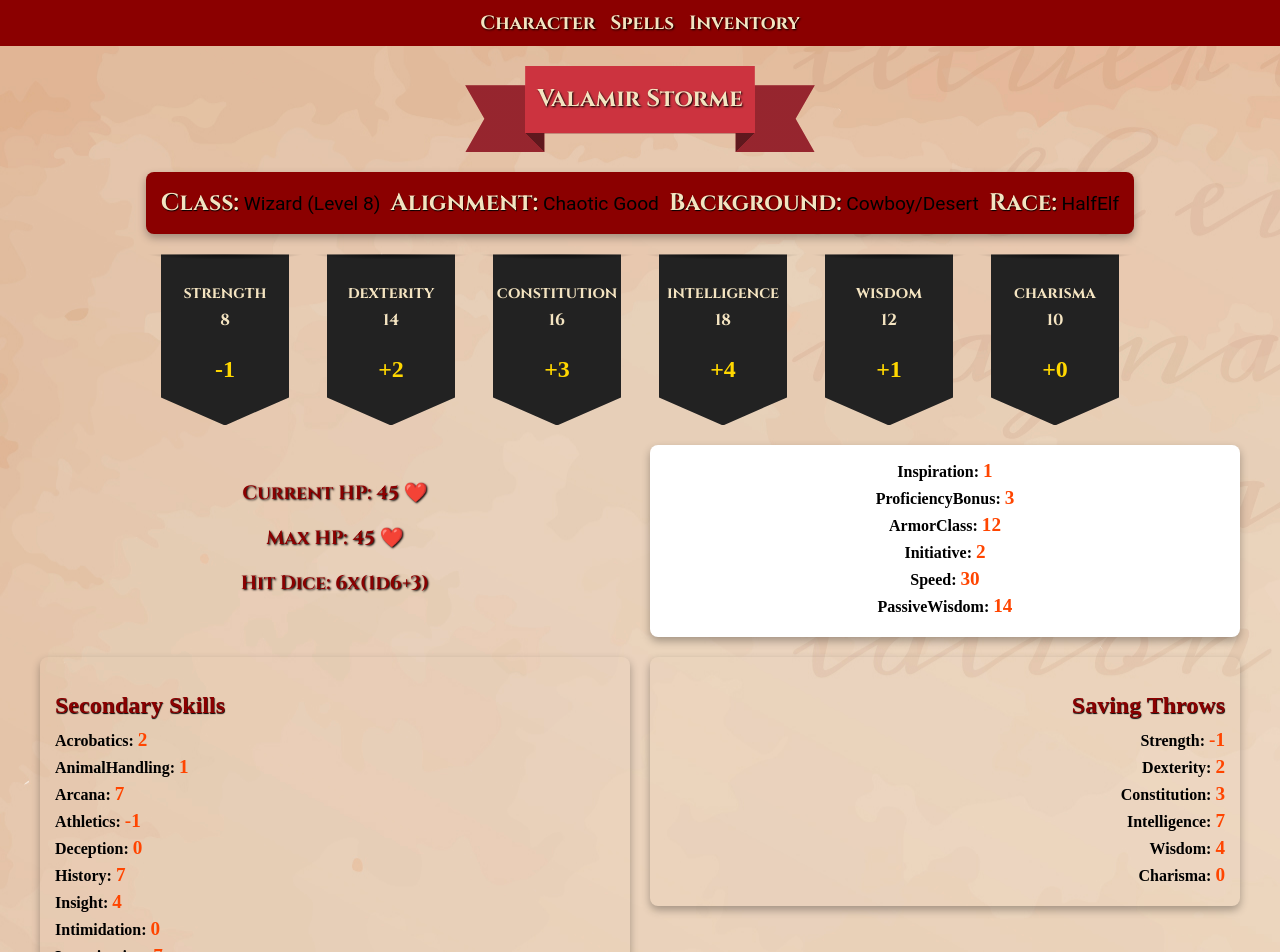
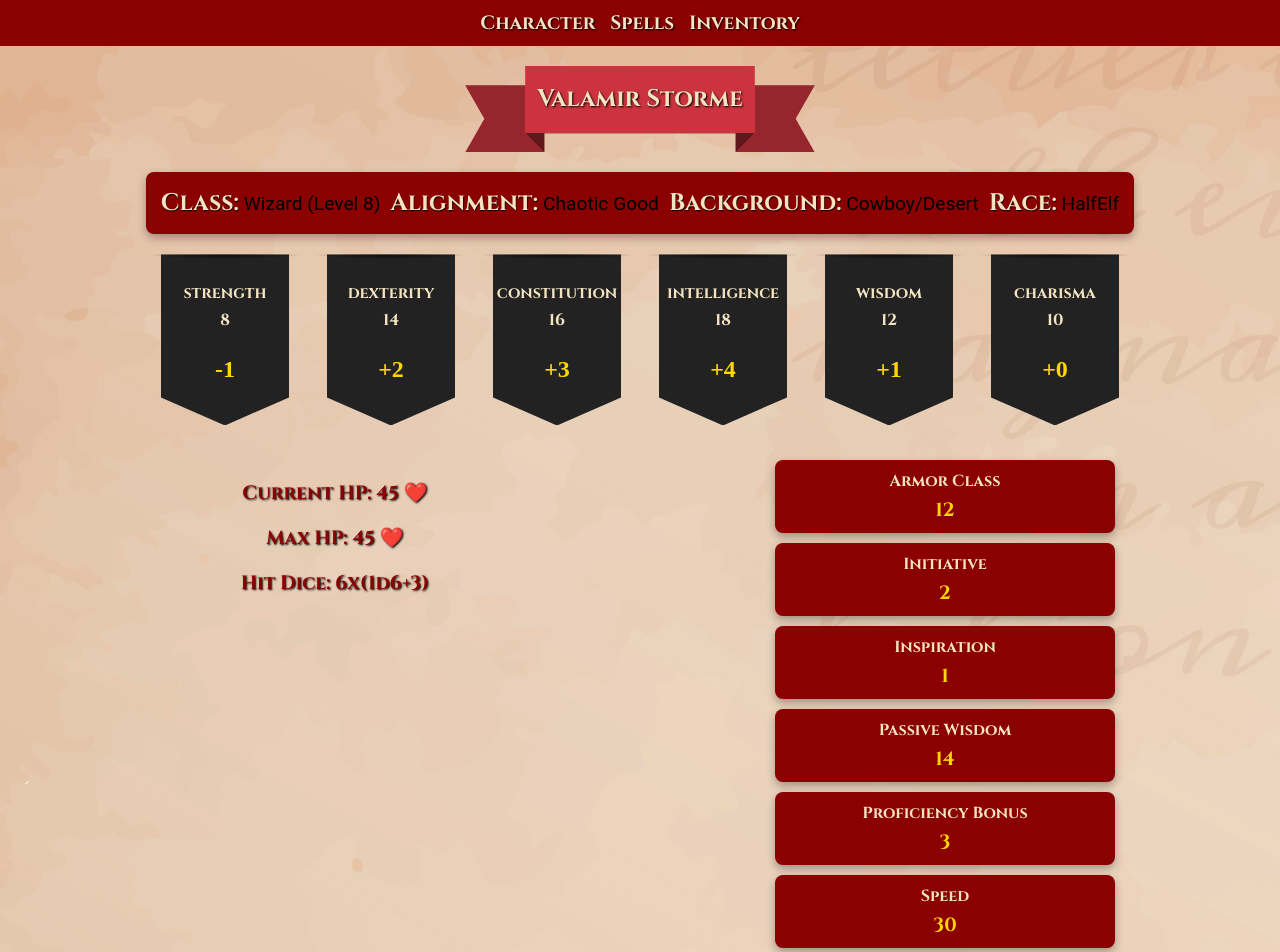
Before and after one commit to frodkata/character-sheet, a React (Create React App) app: page / in a window 1280 px wide. Shown: the top 952 px of the page. Built offline with nearby package versions, Linux system fonts and the light colour scheme.

Commit message:
Refactor CharacterAttributes component: update styles for improved organization and visual consistency; replace section and list with container and div elements for better structure

```diff
--- a/src/components/characterSheet/CharacterAttributes.tsx
+++ b/src/components/characterSheet/CharacterAttributes.tsx
@@ -6,23 +6,31 @@ interface CharacterAttributesProps {
 }
 
 const styles: { [key: string]: React.CSSProperties } = {
-	section: {
+	container: {
+		display: "flex",
+		flexDirection: "column",
+		alignItems: "center",
+		gap: "10px", // Add spacing between items
 		padding: "15px",
-		textAlign: "center",
-		boxShadow: "0 4px 8px rgba(0, 0, 0, 0.3)",
-		borderRadius: "8px",
-		backgroundColor: "#fff",
-	},
-	list: {
-		listStyleType: "none",
-		padding: 0,
-		margin: 0,
 	},
 	listItem: {
+		padding: "10px 20px", // Add padding inside the item
+		backgroundColor: "#8b0000", // Dark red for a magical feel
+		color: "#f4e4c1", // Parchment-like text color
+		fontWeight: "bold",
+		fontSize: "1rem",
+		fontFamily: "'Cinzel', serif", // Fantasy-style font
+		textAlign: "center",
+		borderRadius: "8px", // Rounded corners for a polished look
+		boxShadow: "0 4px 8px rgba(0, 0, 0, 0.3)", // Add shadow for depth
+		width: "100%", // Ensure the item takes full width
+		maxWidth: "300px", // Limit the width for better appearance
+	},
+	statName: {
 		marginBottom: "5px",
 	},
 	statValue: {
-		color: "#FF4500",
+		color: "#FFD700", // Gold color for the value
 		fontWeight: "bold",
 		fontSize: "1.2rem",
 	},
@@ -31,17 +39,46 @@ const styles: { [key: string]: React.CSSProperties } = {
 const CharacterAttributes: React.FC<CharacterAttributesProps> = ({
 	attributes,
 }) => {
+	const {
+		armorClass,
+		initiative,
+		inspiration,
+		passiveWisdom,
+		proficiencyBonus,
+		speed,
+	} = attributes;
 	return (
-		<section style={styles.section}>
-			<ul style={styles.list}>
-				{Object.entries(attributes).map(([stat, value]) => (
-					<li key={stat} style={styles.listItem}>
-						<strong>{stat.charAt(0).toUpperCase() + stat.slice(1)}:</strong>{" "}
-						<span style={styles.statValue}>{value}</span>
-					</li>
-				))}
-			</ul>
-		</section>
+		<div style={styles.container}>
+			<div style={styles.listItem}>
+				<div style={styles.statName}>Armor Class</div>
+				<div style={styles.statValue}>{armorClass}</div>
+			</div>
+
+			<div style={styles.listItem}>
+				<div style={styles.statName}>Initiative</div>
+				<div style={styles.statValue}>{initiative}</div>
+			</div>
+
+			<div style={styles.listItem}>
+				<div style={styles.statName}>Inspiration</div>
+				<div style={styles.statValue}>{inspiration}</div>
+			</div>
+
+			<div style={styles.listItem}>
+				<div style={styles.statName}>Passive Wisdom</div>
+				<div style={styles.statValue}>{passiveWisdom}</div>
+			</div>
+
+			<div style={styles.listItem}>
+				<div style={styles.statName}>Proficiency Bonus</div>
+				<div style={styles.statValue}>{proficiencyBonus}</div>
+			</div>
+
+			<div style={styles.listItem}>
+				<div style={styles.statName}>Speed</div>
+				<div style={styles.statValue}>{speed}</div>
+			</div>
+		</div>
 	);
 };
 
```
